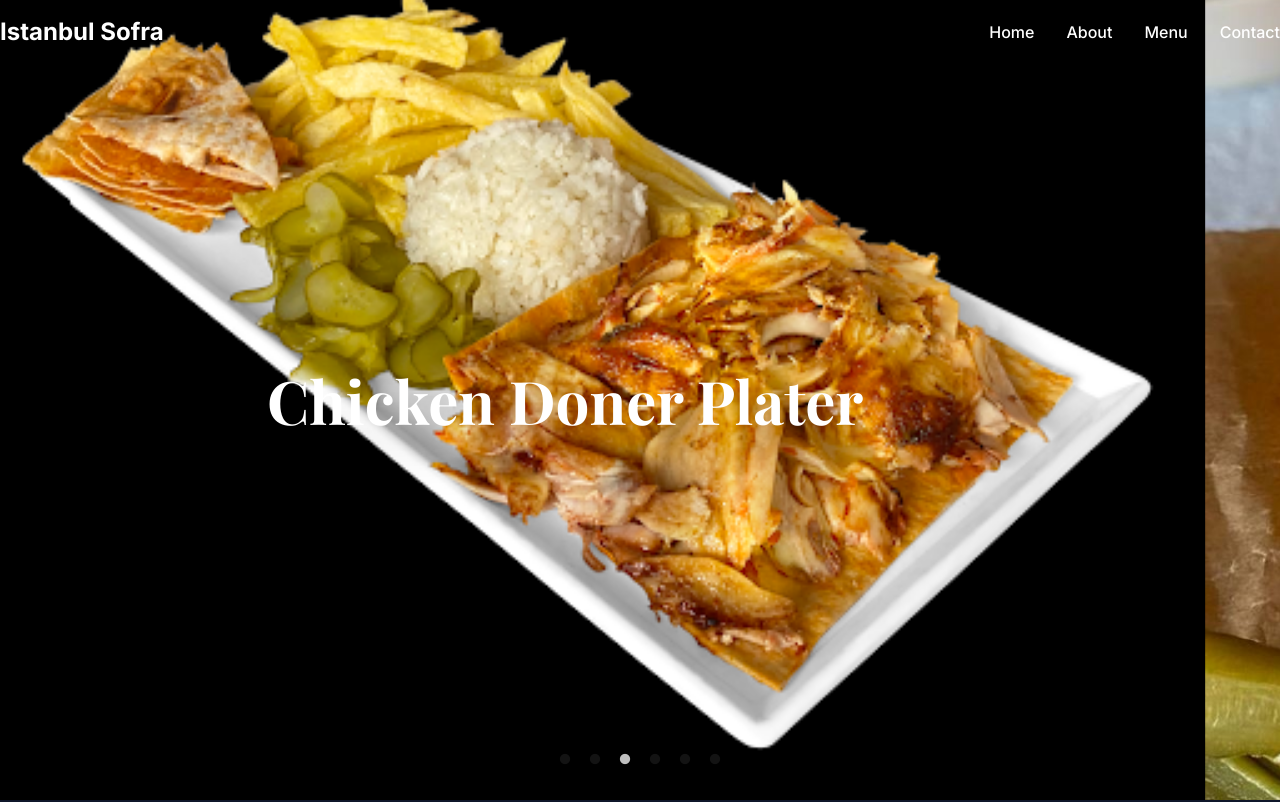
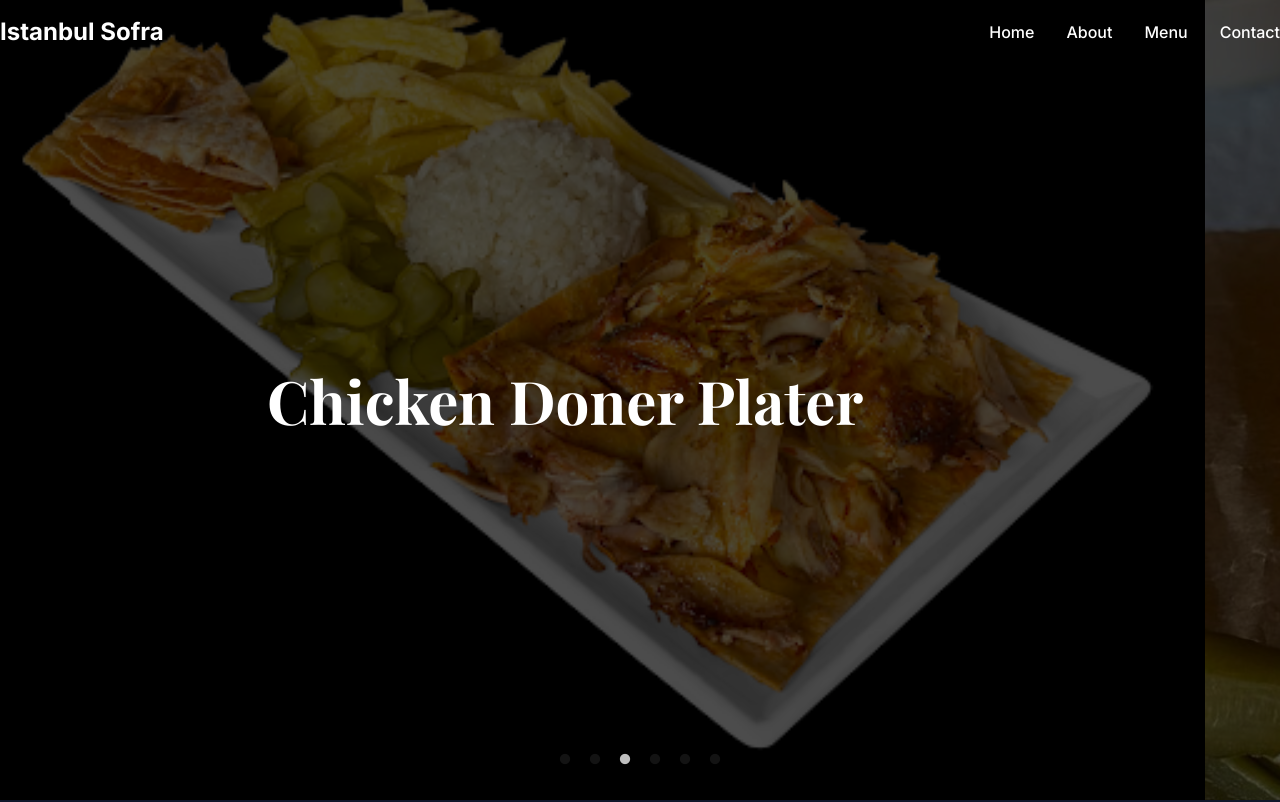
Before and after one commit to usama1s/IstanbulSofra, a React (Vite) app: page / in a window 1280 px wide. Shown: the top 802 px of the page. Built offline with nearby package versions, Linux system fonts and the light colour scheme.

Commit message:
setting up slider

```diff
--- a/src/components/NewHero.jsx
+++ b/src/components/NewHero.jsx
@@ -46,12 +46,17 @@ const NewHero = () => {
             <div className="h-full bg-black flex items-center justify-center relative">
               {/* Background image div */}
               <div
-                className="absolute inset-0 bg-cover bg-center bg-no-repeat"
+                className="absolute inset-0 bg-cover bg-center bg-no-repeat z-0"
                 style={{ backgroundImage: `url(${dish.image})` }}
               ></div>
 
-              {/* Dish title */}
-              <h2 className="text-white text-6xl font-bold text-center relative z-10 drop-shadow-2xl">
+              {/* Dark overlay */}
+              <div
+                className="absolute inset-0 z-10"
+                style={{ backgroundColor: 'rgba(0, 0, 0, 0.7)' }}
+              ></div>
+
+              <h2 className="text-white text-6xl font-bold text-center relative z-20 drop-shadow-2xl">
                 {dish.name}
               </h2>
             </div>
```
